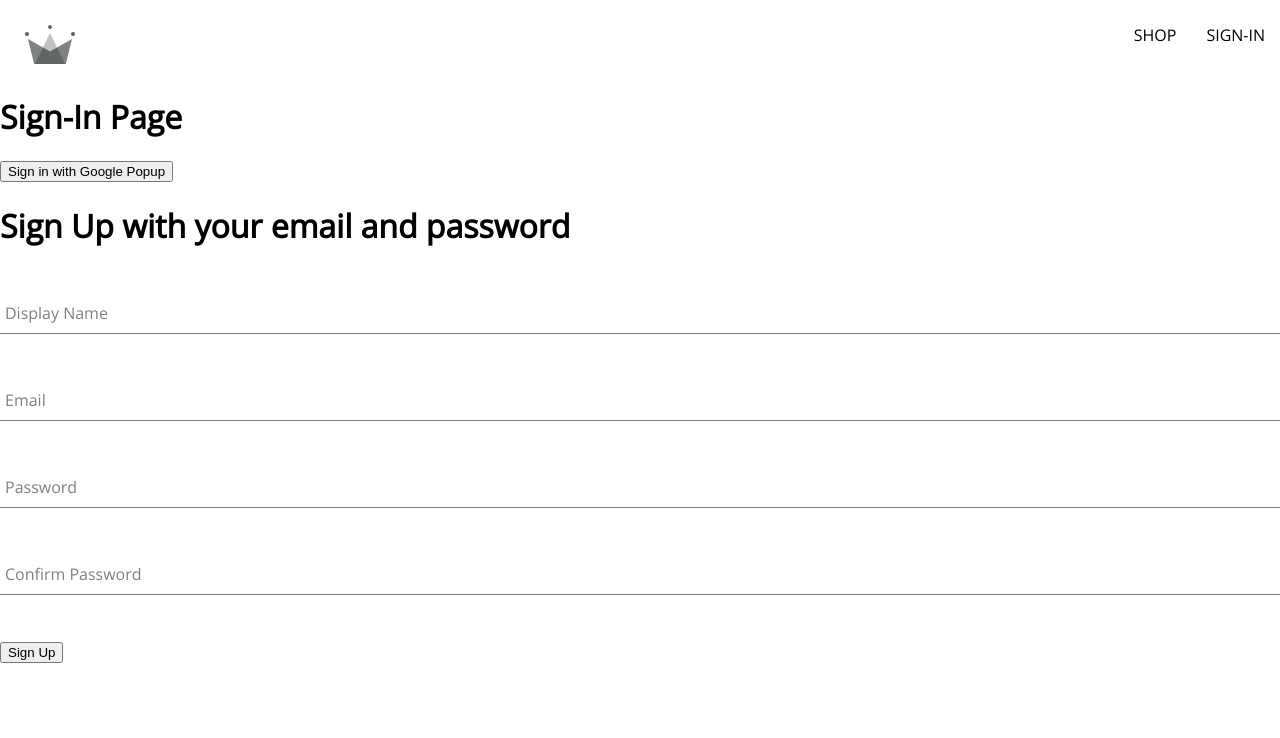
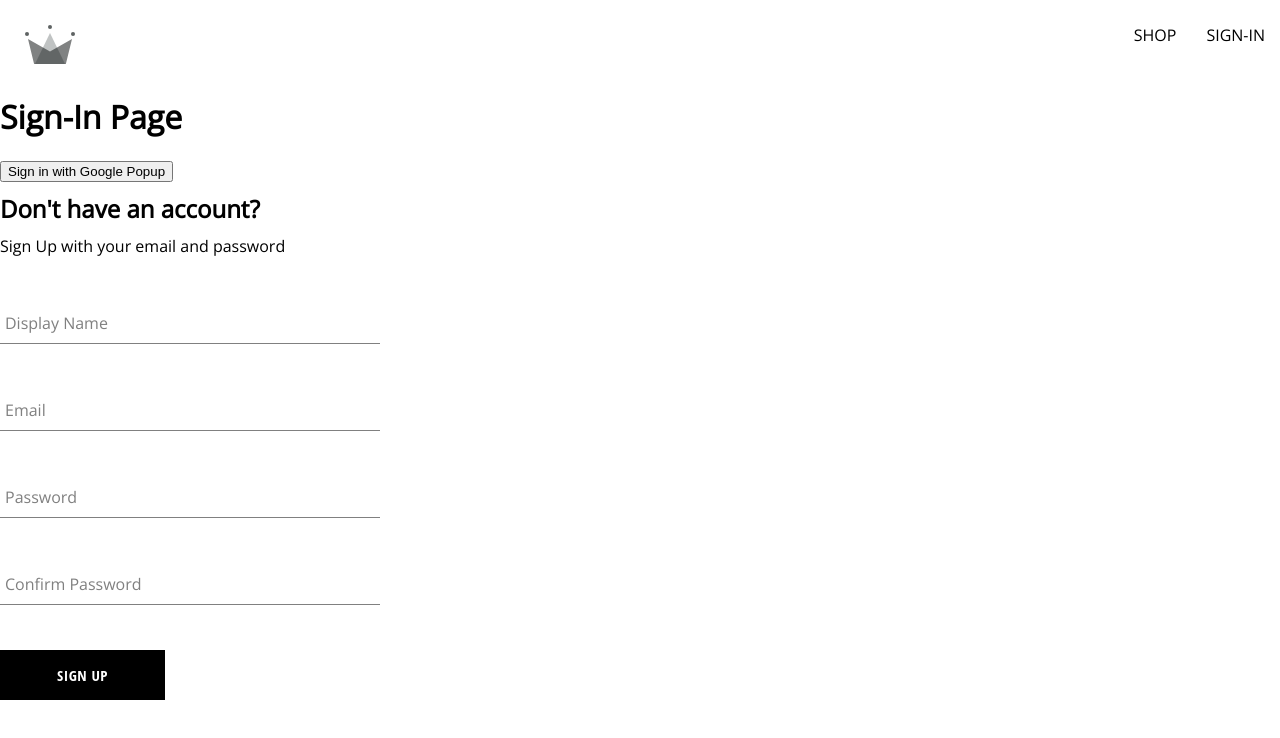
Before and after one commit to ZhangMYihua/crwn-clothing-v2, a React (Create React App) app: page /sign-in in a window 1280 px wide. Shown: the top 738 px of the page. Built offline with nearby package versions, Linux system fonts and the light colour scheme.

Commit message:
crw-02 - adding a Button component that will handle the 3 different button types / styling the skign-up-form.component

```diff
--- /dev/null
+++ b/src/components/button/button.component.jsx
@@ -0,0 +1,16 @@
+import './button.styles.scss';
+
+const BUTTON_TYPE_CLASSES = {
+  google: 'google-sign-in',
+  inverted: 'inverted'
+};
+
+const Button = ({ children, buttonType, ...otherProps }) => {
+  return(
+    <button className={`button-container ${BUTTON_TYPE_CLASSES[buttonType]}`} {...otherProps}>
+      {children}
+    </button>
+  );
+};
+
+export default Button;
--- /dev/null
+++ b/src/components/button/button.styles.scss
@@ -0,0 +1,46 @@
+.button-container {
+  min-width: 165px;
+  width: auto;
+  height: 50px;
+  letter-spacing: 0.5px;
+  line-height: 50px;
+  padding: 0 35px 0 35px;
+  font-size: 15px;
+  background-color: black;
+  color: white;
+  text-transform: uppercase;
+  font-family: 'Open Sans Condensed';
+  font-weight: bolder;
+  border: none;
+  cursor: pointer;
+  display: flex;
+  justify-content: center;
+
+  &:hover {
+    background-color: white;
+    color: black;
+    border: 1px solid black;
+  }
+
+  &.google-sign-in {
+    background-color: #4285f4;
+    color: white;
+
+    &:hover {
+      background-color: #357ae8;
+      border: none;
+    }
+  }
+
+  &.inverted {
+    background-color: white;
+    color: black;
+    border: 1px solid black;
+
+    &:hover {
+      background-color: black;
+      color: white;
+      border: none;
+    }
+  }
+}
--- a/src/components/sign-up-form/sign-up-form.component.jsx
+++ b/src/components/sign-up-form/sign-up-form.component.jsx
@@ -1,11 +1,14 @@
 import { useState } from "react";
+
+import FormInput from "../form-input/form-input.component";
+import Button from "../button/button.component";
 
 import {
   createAuthUserWithWEmmailAndPassword,
   createUserDocumentFromAuth
 } from '../../utils/firebase/firebase.utils';
 
-import FormInput from "../form-input/form-input.component";
+import './sign-up-form.styles.scss';
 
 const defaultFormFields = {
   displayName: '',
@@ -53,8 +56,9 @@
   };
 
   return(
-    <div>
-      <h1>Sign Up with your email and password</h1>
+    <div className="sign-up-container">
+      <h2>Don't have an account?</h2>
+      <span>Sign Up with your email and password</span>
       <form onSubmit={handleSubmit}>
         <FormInput
           label="Display Name"
@@ -92,7 +96,7 @@
           value={confirmPassword}
         />
 
-        <button type="submit">Sign Up</button>
+        <Button type="submit">Sign Up</Button>
       </form>
     </div>
   );
--- /dev/null
+++ b/src/components/sign-up-form/sign-up-form.styles.scss
@@ -0,0 +1,9 @@
+.sign-up-container {
+  display: flex;
+  flex-direction: column;
+  width: 380px;
+
+  h2 {
+    margin: 10px 0px;
+  }
+}
```
